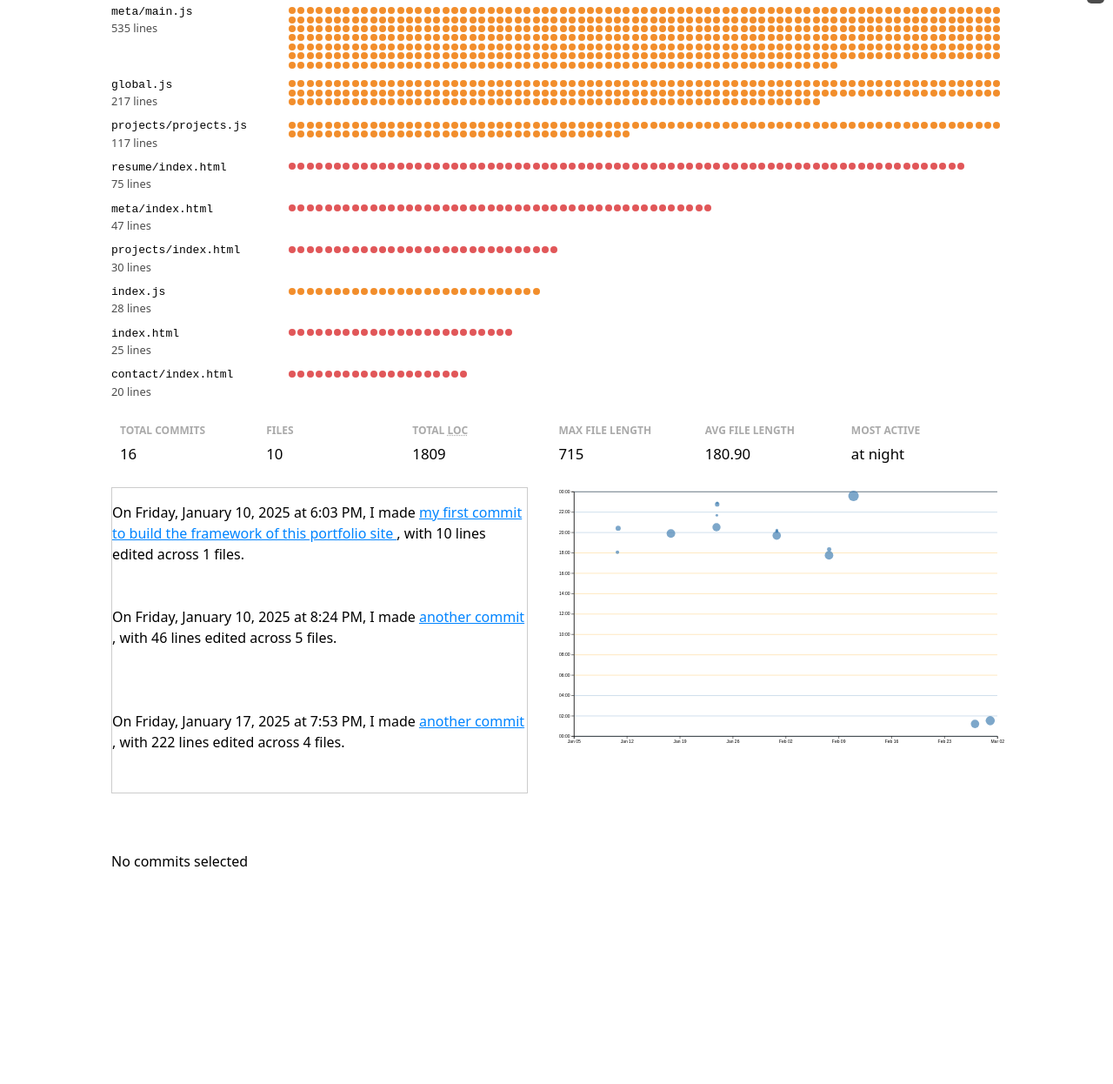
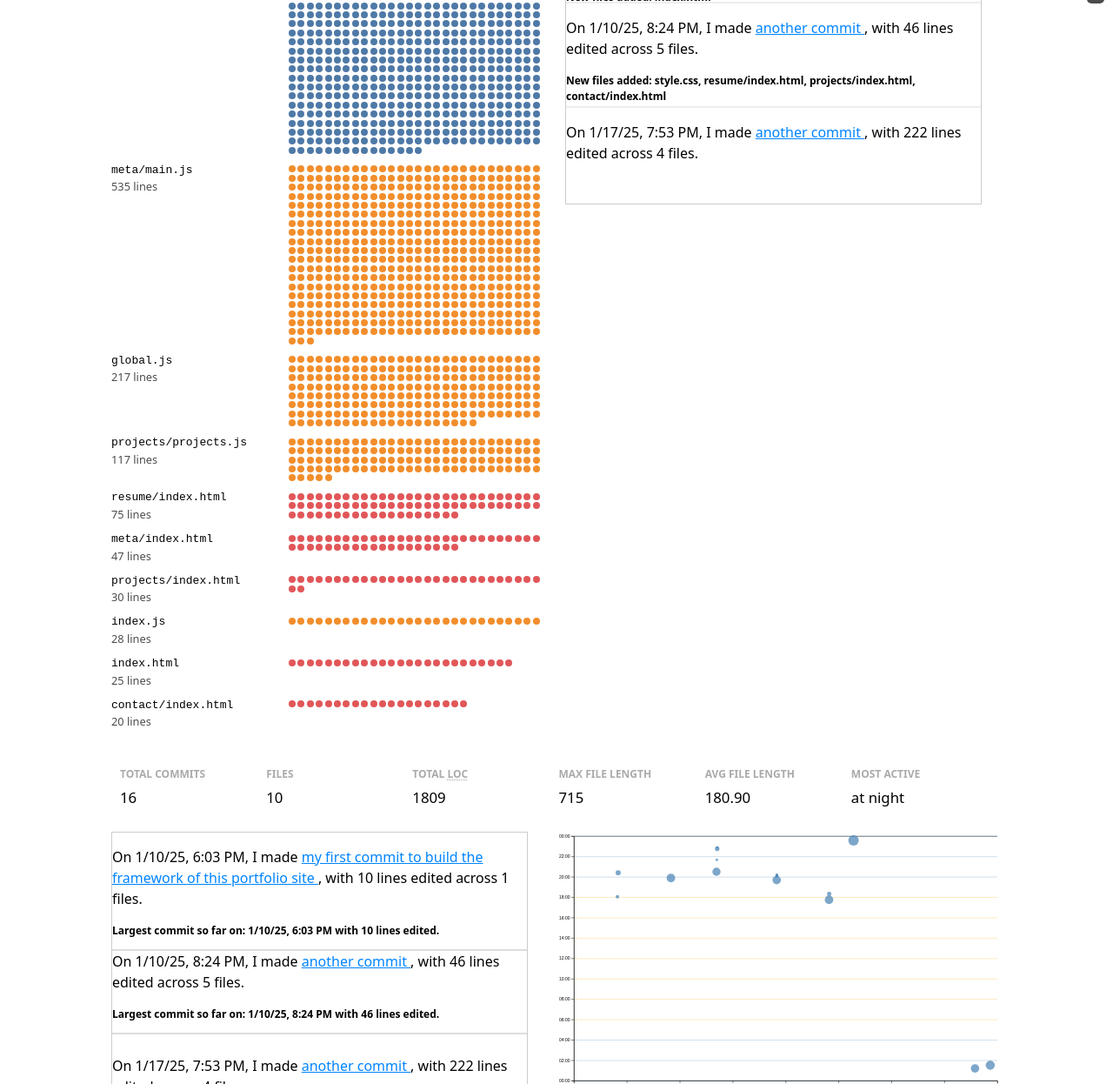
Before and after one commit to sebastianferragut/portfolio, a plain HTML site: page meta/index.html in a window 1280 px wide. Shown: the part 401-1647 px from the top of the page at 87% size. Before the commit the page ends 1455 px from the top, so only its background shows below. Drawn offline with nearby package versions, Linux system fonts and the light colour scheme.

Commit message:
Fixed meta page with new scroller for unit viz
Fully working meta page with 2 scrollers, one for scatterplot and one for unit viz

```diff
--- a/meta/index.html
+++ b/meta/index.html
@@ -13,7 +13,14 @@
     <h1>Meta</h1>
     <p>This page includes stats about the code of this website.</p>
     <h2>Commits by time of day</h2>
-    <dl class="files"></dl>
+    <div id="files-scrollytelling">
+        <dl class="files"></dl>
+        <div id="file-scroll-container">
+            <div id="file-spacer"></div>
+            <div id="file-items-container"></div>
+        </div>
+    </div>
+
     <div id="stats"></div>
     <div id="scroll-indicator"></div>
     <div id="scrollytelling">
--- a/meta/main.js
+++ b/meta/main.js
@@ -2,6 +2,8 @@ let data = [];
 let commits = [];
 let selectedCommits = []; // Declare selectedCommits globally
 let filteredCommits = [];
+let filteredFileCommits = [];
+let filteredFileLines = [];
 let filteredLines = [];
 let fileTypeColors = d3.scaleOrdinal(d3.schemeTableau10);
 let xScale, yScale;
@@ -12,6 +14,7 @@ let VISIBLE_COUNT = 14; // Visible commits based on container height
 let totalHeight; // Total scrollable height
 
 const itemsContainer = d3.select("#items-container");
+const fileItemsContainer = d3.select("#file-items-container");
 
 async function loadData() {
     data = await d3.csv('loc.csv', (row) => ({
@@ -104,6 +107,86 @@ document.addEventListener('DOMContentLoaded', async () => {
       .attr('class', 'line')  // Assign class for styling
       .style('background', d => fileTypeColors(d.type));
 
+    // Scrolling for file viz
+    const fileScrollContainer = d3.select("#file-scroll-container");
+    const fileSpacer = d3.select("#file-spacer");
+
+    let NUM_ITEMS_FILES = commits.length; // Gets set to total number of files
+    let VISIBLE_COUNT_FILES = 14; // Visible files based on container height
+    let totalHeightFiles = (NUM_ITEMS_FILES - 1) * ITEM_HEIGHT; // Total scrollable height
+
+    fileSpacer.style("height", `${totalHeightFiles}px`);
+    filteredFileCommits = commits;
+    filteredFileCommits = data;
+
+    let scrolledFiles = new Set();
+    // Initial render of scroll text for file viz
+    fileItemsContainer.selectAll('div')
+        .data(commits)
+        .enter()
+        .append('div')
+        .attr('class', 'file-item')
+        .html((commit, index) => {
+            let newFiles = d3
+                            .groups(commit.lines, (d) => d.file)
+                            .map(([name, lines]) => {
+                                return { name, lines };
+                            });
+            let newlyDisplayedFiles = newFiles
+            .map(file => file.name)
+            .filter(fileName => !scrolledFiles.has(fileName)); // Only files not in scrolledFiles
+
+            let displayedFiles = new Set(newlyDisplayedFiles);
+
+            // Update scrolledFiles with new ones
+            newlyDisplayedFiles.forEach(file => scrolledFiles.add(file));
+
+            return `
+                <p>
+                On ${commit.datetime.toLocaleString("en", { dateStyle: "short", timeStyle: "short" })}, I made
+                <a href="${commit.url}" style="color:#0084ff;" target="_blank">
+                    ${index > 0 ? 'another commit' : 'my first commit to build the framework of this portfolio site'}
+                </a> , with ${commit.totalLines} lines edited across
+                ${d3.rollups(commit.lines, D => D.length, d => d.file).length} files.
+                </p>
+                <p style="font-weight:bold; font-size: 12px;">
+                ${newlyDisplayedFiles.length > 0 ? `New files added: ${newlyDisplayedFiles.join(', ')}` : ''}
+                </p>
+            `;
+        })
+        .style('top', (_, idx) => `${idx * ITEM_HEIGHT}px`);
+    // Scroll handler that will call renderFileItems
+    fileScrollContainer.on("scroll", () => {
+        // Get current scroll position
+        const scrollTop = fileScrollContainer.property("scrollTop");
+
+        let startIndex = Math.floor(scrollTop / ITEM_HEIGHT);
+        startIndex = Math.max(0, Math.min(startIndex, filteredFileCommits.length - VISIBLE_COUNT_FILES));
+
+        let scrolledCommits = Math.floor(scrollTop / ITEM_HEIGHT);
+        scrolledCommits = 3 + scrolledCommits;
+
+        let sliceEndIndex = scrolledCommits;
+
+        if (scrollTop > 1190) {
+            sliceEndIndex = sliceEndIndex + 1;
+        }
+
+        filteredFileCommits = commits.slice(0, sliceEndIndex);
+        filteredFileCommits = d3.sort(filteredFileCommits, (a, b) => d3.ascending(a.datetime, b.datetime));
+        filteredFileLines = data.filter(d => filteredFileCommits.some(commit => commit.id === d.commit));
+
+        // Update the visualizations
+        renderFileItems(sliceEndIndex);
+
+        // Show date next to scrollbar
+        let dateText = filteredFileCommits[sliceEndIndex-1].datetime.toLocaleDateString("en", { month: "short", day: "numeric", year: "numeric" });
+        d3.select("#scroll-indicator").text(dateText);
+    });
+
+
+    // Scrolling for scatterplot
+
     // Select scrolling elements
     const scrollContainer = d3.select("#scroll-container");
     const spacer = d3.select("#spacer");
@@ -115,23 +198,39 @@ document.addEventListener('DOMContentLoaded', async () => {
     // Set the height of the spacer to create the illusion of scrollable content
     spacer.style("height", `${totalHeight}px`);
 
+    let largestCommitLinesEdited = 0;
+    let largestCommitDate = '';
+
     // Initial render of scroll text
     itemsContainer.selectAll('div')
                   .data(commits)
                   .enter()
                   .append('div')
-                  .html((commit, index) => `
+                  .html((commit, index) => {
+                    // Update largest commit tracking
+                    if (commit.totalLines > largestCommitLinesEdited) {
+                        largestCommitLinesEdited = commit.totalLines;
+                        largestCommitDate = commit.datetime.toLocaleString("en", { dateStyle: "short", timeStyle: "short" });
+                    }
+
+                    return `
                         <p>
-                        On ${commit.datetime.toLocaleString("en", { dateStyle: "full", timeStyle: "short" })}, I made
+                        On ${commit.datetime.toLocaleString("en", { dateStyle: "short", timeStyle: "short" })}, I made
                         <a href="${commit.url}" style="color:#0084ff;" target="_blank">
                             ${index > 0 ? 'another commit' : 'my first commit to build the framework of this portfolio site'}
                         </a> , with ${commit.totalLines} lines edited across
                         ${d3.rollups(commit.lines, D => D.length, d => d.file).length} files.
                         </p>
-                    `)
+                        ${commit.totalLines === largestCommitLinesEdited ? `
+                            <p style="font-weight:bold; font-size: 12px;">
+                                Largest commit so far on: ${largestCommitDate} with ${largestCommitLinesEdited} lines edited.
+                            </p>` : ''}
+                    `;
+                })
                   .style('position', 'absolute')
                   .style('top', (_, idx) => `${idx * ITEM_HEIGHT}px`)
-
+                  .style('box-sizing', 'border-box')
+                  .style('border-bottom', '2px solid #ddd')
     // Handle scrolling event
     scrollContainer.on("scroll", () => {
         // Get current scroll position
@@ -173,6 +272,12 @@ document.addEventListener('DOMContentLoaded', async () => {
     updateTooltipVisibility(false);
 });
 
+function renderFileItems(sliceEndIndex) {
+    const endIndex = sliceEndIndex;
+    let newCommitSlice = filteredFileCommits.slice(0, endIndex);
+    displayCommitFiles(newCommitSlice);
+}
+
 function renderItems(sliceEndIndex) {
     const endIndex = sliceEndIndex;
     let newCommitSlice = commits.slice(0, endIndex);
@@ -182,7 +287,7 @@ function renderItems(sliceEndIndex) {
     d3.select('.brush').call(d3.brush().clear);
     d3.select('.brush').remove();
     updateScatterPlot(newCommitSlice);
-    displayCommitFiles(newCommitSlice);
+
 }
 
 function displayStats() {
@@ -236,10 +341,10 @@ function displayStats() {
 }
 
 function displayCommitFiles() {
-    let filteredLines = filteredCommits.flatMap(commit => commit.lines || []);
+    let filteredFileLines = filteredFileCommits.flatMap(commit => commit.lines || []);
 
     let files = d3
-      .groups(filteredLines, d => d.file)
+      .groups(filteredFileLines, d => d.file)
       .map(([name, lines]) => ({ name, lines }));
 
     // Sort in descending order
--- a/style.css
+++ b/style.css
@@ -652,6 +652,47 @@ dl.info[hidden]:not(:hover, :focus-within) {
   max-width: min(120ch, 80vw);
 }
 
+/* Style file size scrollytelling */
+#files-scrollytelling {
+  grid-column: 1 / -1;
+  display: grid;
+  grid-template-columns: 1fr 1fr;
+  gap: 20px
+}
+
+/* Adjust scrolling behavior */
+#file-scroll-container {
+  grid-column: 2;
+  position: relative;
+  width: 95%;
+  height: 350px;
+  overflow-y: scroll;
+  border: 1px solid #ccc;
+  margin-bottom: 50px;
+}
+
+/* Spacer ensures scrolling without real content */
+#file-spacer {
+  width: 100%;
+  background: none;
+  pointer-events: none;
+}
+
+
+#file-items-container {
+  position: absolute;
+  top: 0;
+  left: 0;
+  width: 100%;
+}
+
+.file-item {
+  height: 120px;
+  box-sizing: border-box;
+  border-bottom: 2px solid #eee;
+  position: absolute;
+}
+
 /* Scrollytelling for meta page styling */
 #scrollytelling {
   grid-column: 1 / -1;
```
